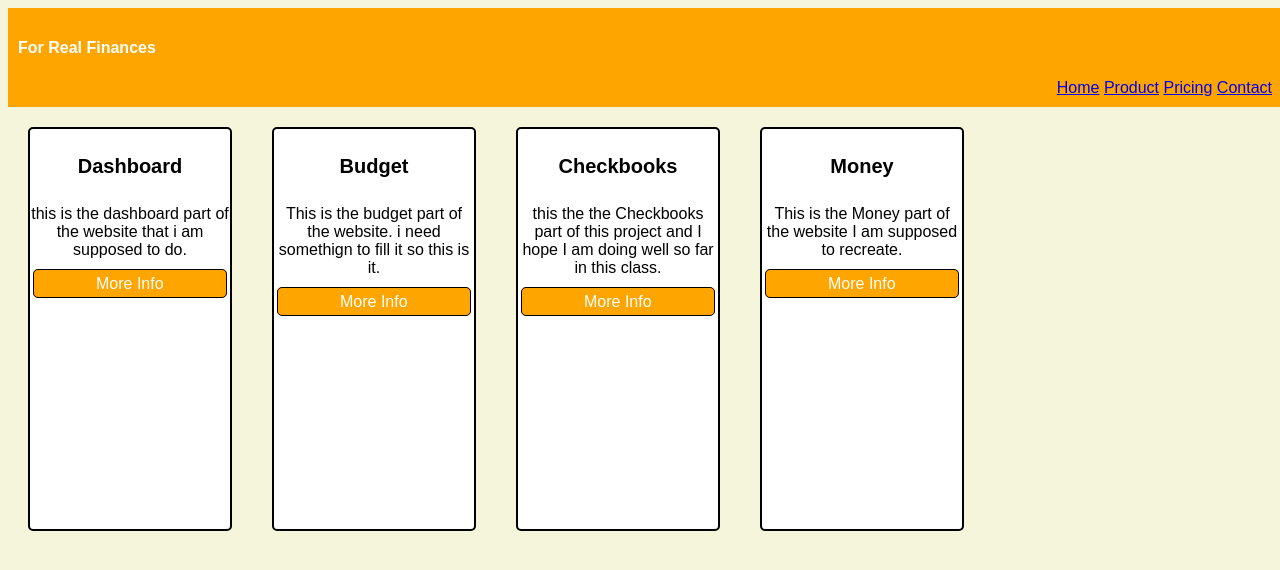
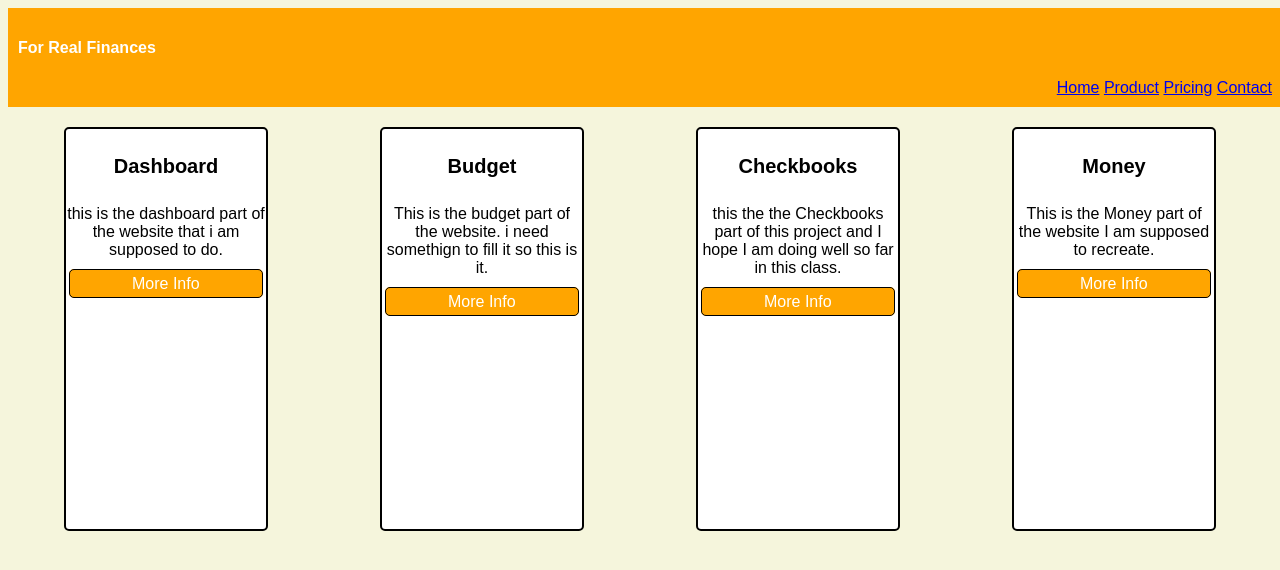
Before and after one commit to Gladiatorj/Html-Projects, a plain HTML site: page index.html in a window 1280 px wide. Drawn offline with Linux system fonts and the light colour scheme.

Commit message:
Add files via upload

```diff
--- a/mainwebpage.css
+++ b/mainwebpage.css
@@ -17,15 +17,21 @@
 #mainContainer {
     height: 100%;
     width: 100%;
+    display: flex;
+    flex-flow: row wrap;
+    justify-content: space-around;
+    align-items: flex-start;
+
+
 }
 .container {
     background: white;
     width: 200px;
     height: 400px;
-    float: left;
     margin: 20px;
     border: 2px solid black;
     border-radius: 5px;
+
 }
 .container h4 {
     text-align: center;
```
